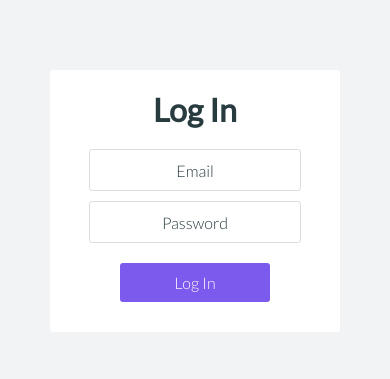
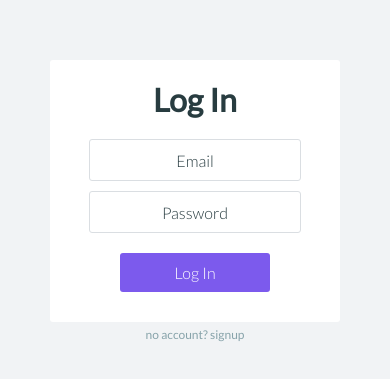
Before and after one commit to iamtraviscole/varyscary, a React (Create React App) app: page /login in a window 390 px wide. Shown: the part 221-600 px from the top of the page. Built offline with nearby package versions, Linux system fonts and the light colour scheme.

Commit message:
added signup / login links and cleaned up

```diff
--- a/src/components/Login.js
+++ b/src/components/Login.js
@@ -1,4 +1,5 @@
-import React, { Component } from 'react'
+import React, { Component, Fragment } from 'react'
+import { Link } from 'react-router-dom'
 import { connect } from 'react-redux'
 import axios from 'axios'
 
@@ -102,11 +103,10 @@ class Login extends Component {
     }
 
     let loginContent = (
-    <div>
-      <form className='Login' onSubmit={this.handleLoginSubmit}>
+    <div className='Login'>
         <div className='Login__ctr'>
           {message}
-          <div className='Login__inner-ctr'>
+          <form className='Login__form' onSubmit={this.handleLoginSubmit}>
             <h1 className='Login__h1'>Log In</h1>
             {spinner}
             <input className='Login__input'
@@ -124,9 +124,11 @@ class Login extends Component {
             <input className='Login__btn'
               type='submit'
               value='Log In'/>
-            </div>
+          </form>
+          <div className='Login__signup-link-ctr'>
+            <Link to='/signup' className='Login__signup-link'>no account? signup</Link>
           </div>
-        </form>
+          </div>
       </div>
     )
 
--- a/src/components/Signup.js
+++ b/src/components/Signup.js
@@ -1,4 +1,5 @@
 import React, { Component } from 'react'
+import { Link } from 'react-router-dom'
 import { connect } from 'react-redux'
 import axios from 'axios'
 
@@ -260,9 +261,9 @@ class Signup extends Component {
     )
 
     let signupContent = (
-      <form className='Signup' onSubmit={this.handleSignupSubmit}>
+      <div className='Signup'>
         <div className='Signup__ctr'>
-          <div className='Signup__inner-ctr'>
+          <form className='Signup__form' onSubmit={this.handleSignupSubmit}>
             <h1 className='Signup__h1'>Sign Up</h1>
             {spinner}
             {this.state.errors.username
@@ -316,9 +317,12 @@ class Signup extends Component {
             <input className='Signup__btn'
               type='submit'
               value='Sign Up' />
+          </form>
+          <div className='Signup__login-link-ctr'>
+            <Link to='/login'>already have an account? login</Link>
           </div>
         </div>
-      </form>
+      </div>
     )
 
     if (this.props.username) {
--- a/src/styles/Login.css
+++ b/src/styles/Login.css
@@ -3,6 +3,13 @@
   width: 100vw;
   height: 100vh;
   z-index: 1000;
+}
+
+.Login__ctr {
+  display: table-cell;
+  vertical-align: middle;
+  text-align: center;
+  padding: 25px 0;
 }
 
 .Login__msg-ctr {
@@ -29,17 +36,11 @@
   padding-right: 4px;
 }
 
-.Login__ctr {
-  display: table-cell;
-  vertical-align: middle;
-  text-align: center;
-}
-
-.Login__inner-ctr {
+.Login__form {
   position: relative;
   margin: auto;
   width: 300px;
-  padding: 30px 100px;
+  padding: 20px;
   background: var(--light-container-color);
   border-radius: 3px;
 }
@@ -69,12 +70,20 @@
   background: var(--main-color);
   border-style: none;
   border-radius: 3px;
+  cursor: pointer;
 }
 
 .Login__btn:hover {
   background: var(--hover-color-dark);
   color: white;
   text-decoration: none;
+}
+
+.Login__signup-link-ctr {
+  margin: auto;
+  margin-top: 5px;
+  font-size: 12px;
+  color: var(--main-text-color-lighter);
 }
 
 .Login__spinner {
@@ -86,7 +95,7 @@
 
 @media (max-width: 580px) {
 
-  .Login__inner-ctr {
+  .Login__form {
     width: 250px;
     padding: 20px;
   }
--- a/src/styles/Signup.css
+++ b/src/styles/Signup.css
@@ -9,12 +9,13 @@
   display: table-cell;
   vertical-align: middle;
   text-align: center;
+  padding: 20px 0;
 }
 
-.Signup__inner-ctr {
+.Signup__form {
   margin: auto;
   width: 300px;
-  padding: 30px 100px;
+  padding: 20px;
   background: var(--light-container-color);
   border-radius: 3px;
 }
@@ -59,6 +60,13 @@
   text-decoration: none;
 }
 
+.Signup__login-link-ctr {
+  margin: auto;
+  margin-top: 5px;
+  font-size: 12px;
+  color: var(--main-text-color-lighter);
+}
+
 .Signup__spinner {
   position: absolute;
   top: 50%;
@@ -68,7 +76,7 @@
 
 @media (max-width: 580px) {
 
-  .Signup__inner-ctr {
+  .Signup__form {
     width: 250px;
     padding: 20px;
   }
```
